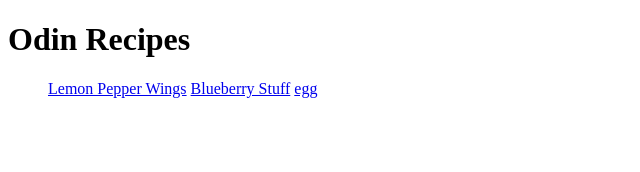
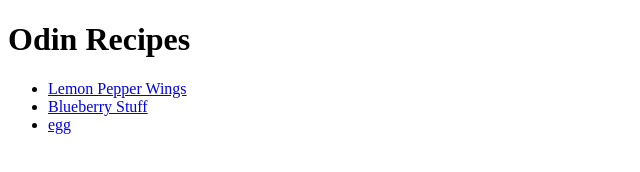
Before and after one commit to JohnN-W/odin-recipes, a plain HTML site: page index.html in a window 1280 px wide. Shown: the whole page, without its empty margins (0-640 px from the left). Drawn offline with Linux system fonts and the light colour scheme.

Commit message:
Fix a bug with the return links and link listing
return links are missing text and cannot be seen
list formatting is missing from index
add to improve readability

```diff
--- a/index.html
+++ b/index.html
@@ -8,9 +8,9 @@
 <body>
     <h1>Odin Recipes</h1>
     <ul>
-        <a href="recipes/lemon-pepper-wings.html">Lemon Pepper Wings</a>
-        <a href="recipes/blueberry-stuff.html">Blueberry Stuff</a>
-        <a href="recipes/egg.html">egg</a>
+        <li><a href="recipes/lemon-pepper-wings.html">Lemon Pepper Wings</a></li>
+        <li><a href="recipes/blueberry-stuff.html">Blueberry Stuff</a></li>
+        <li><a href="recipes/egg.html">egg</a></li>
     </ul>
 </body>
 </html>
```
Also changed, not shown: recipes/blueberry-stuff.html (+1 -1 lines), recipes/egg.html (+1 -1 lines), recipes/lemon-pepper-wings.html (+1 -1 lines).
